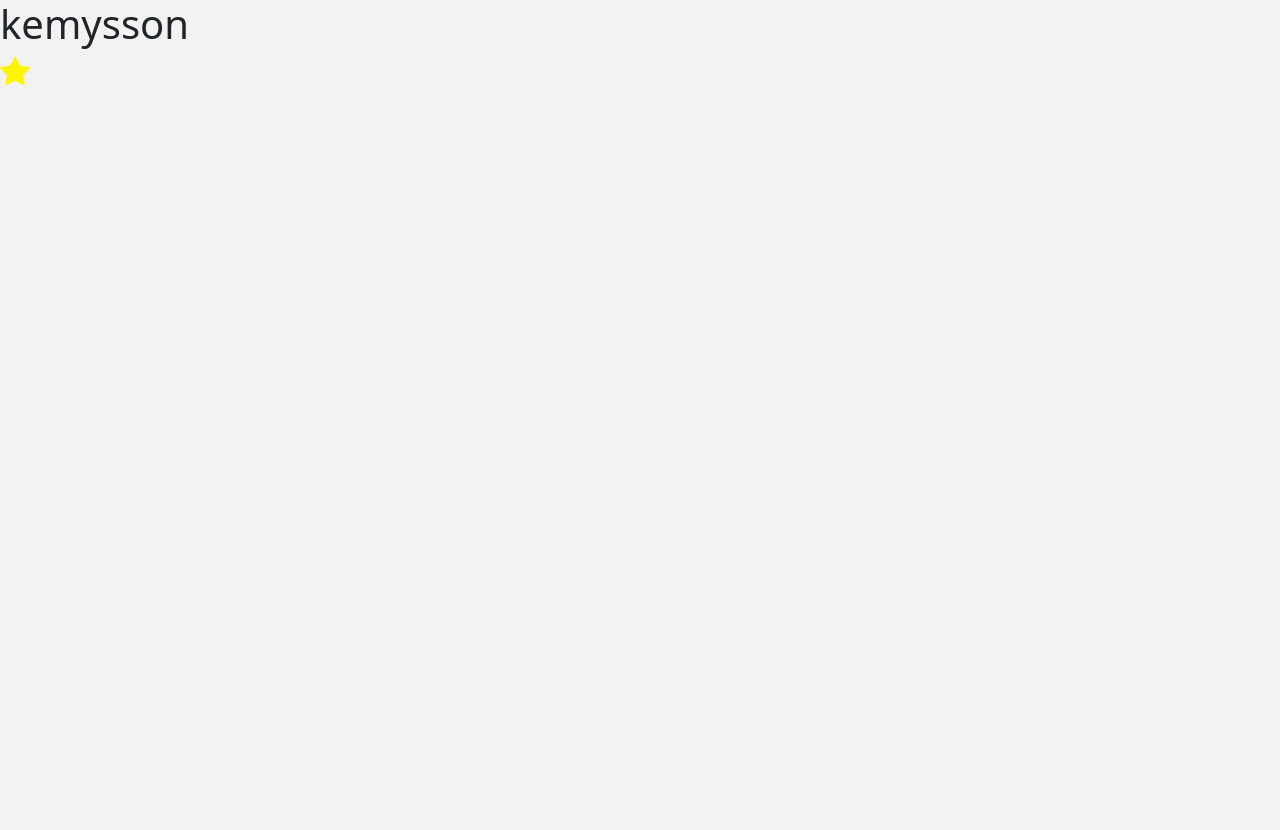
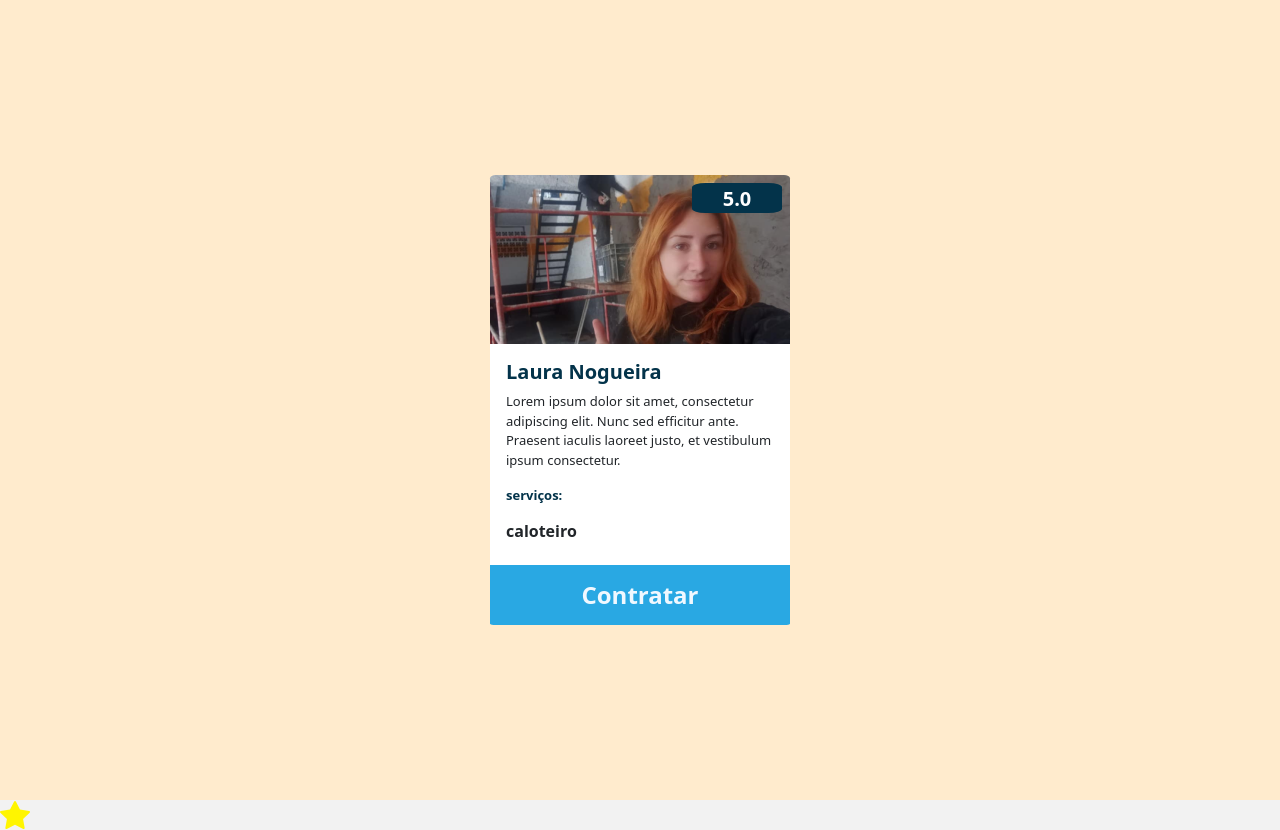
Before and after one commit to MaoNaObraa/MaoNaObra, a React (Vite) app: page / in a window 1280 px wide. Before the commit the page ends 800 px from the top, so only its background shows below. Built offline with nearby package versions, Linux system fonts and the light colour scheme.

Commit message:
feat: createad component Prestador Serviço

```diff
--- a/src/App.jsx
+++ b/src/App.jsx
@@ -10,7 +10,7 @@ function App() {
   return (
     <>
 
-      <PrestadorServico nome="kemysson"/>
+      <PrestadorServico name="Laura Nogueira" text='Lorem ipsum dolor sit amet, consectetur adipiscing elit. Nunc sed efficitur ante. Praesent iaculis laoreet justo, et vestibulum ipsum consectetur.' nota='5.0' funcao='caloteiro'/>
       <img src="./star.svg" alt="" />
 
       {/* <Login /> */}
--- a/src/components/prestadorServico/PrestadorServico.css
+++ b/src/components/prestadorServico/PrestadorServico.css
@@ -1,5 +1,55 @@
-button{
-    background-color: red;
-    width: 150px;
-    height: 30px;
+.card{
+    width: 300px;
+    height: 450px;
+    background-color: white;
+    border: 0;
+    display: flex;
+    justify-content: space-between;
+
 }
+.imagem{
+background-image: url(../prestadorServico/foto.png);
+width: 300px;
+height: 180px;
+border-radius: 2% 2% 0 0;
+}
+#star{
+width: 90px;
+height: 30px;
+background-color: #03334A;
+border-radius: 15%;
+}
+#avaliation{
+    font-weight:  bold ;
+    color: white;
+}
+main{
+    background-color:blanchedalmond;
+}
+#Nome{
+    color: #03334A;
+    font-weight: bold;
+
+}
+#text{
+    font-size:small;
+}
+#services{
+    font-weight: bold;
+    color: #03334A;
+    font-size:small;
+}
+#function{
+    font-weight: bold;
+    font-size:medium;
+}
+#botão{
+    width: 300px;
+    height: 60px;
+    border: 0;
+    border-radius: 0 0 2% 2%;
+    background-color: #29A8E3;
+    color: aliceblue;
+    font-weight: bold;
+    font-size: x-large;
+}
--- a/src/components/prestadorServico/PrestadorServico.jsx
+++ b/src/components/prestadorServico/PrestadorServico.jsx
@@ -1,9 +1,41 @@
 import './PrestadorServico.css'
 
-const PrestadorServico = ({nome}) => {
+const PrestadorServico = ({name, text, funcao, nota}) => {
     return (
         <>
-            <h1>{nome}</h1>
+             <main class='d-flex justify-content-center align-items-center'>
+
+           <div class='card'>
+
+
+            <div class='imagem'>
+               <div class='d-flex justify-content-end'>
+               <div id='star' class='d-flex justify-content-center m-2'>
+
+                 <h5 id='avaliation' class='m-1'>{nota}</h5>
+               </div>
+               </div>
+            </div>
+
+            <div class='p-3'>
+             <div>
+               <h5 id='Nome' >{name}</h5>
+                <p id="text" >{text}</p>
+             </div>
+             <div class='d-flex flex-column'>
+               <p id='services'>serviços:</p>
+                <h5 id='function' >{funcao}</h5>
+            </div>
+            </div>
+             <div>
+               <button id='botão' type="button">Contratar</button>
+             </div>
+
+           </div>
+
+
+
+       </main>
         </>
      );
 }
```
Also changed, not shown: src/components/prestadorServico/foto.png (added).
